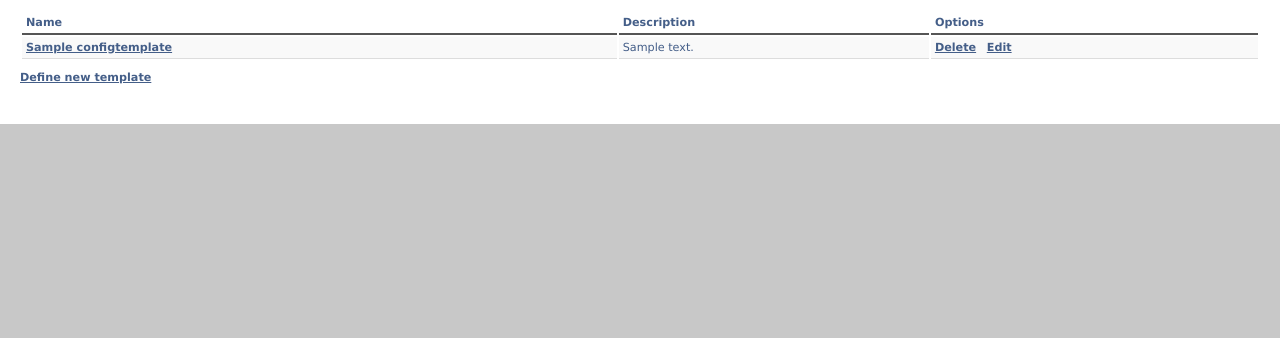
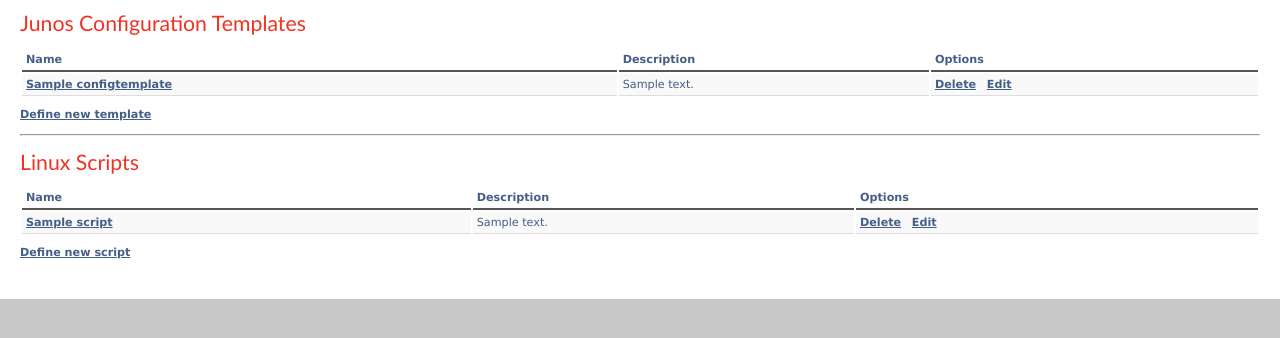
Before and after one commit to Juniper/wistar, a Django app: page /templates/ in a window 1280 px wide. Shown: the part 140-478 px from the top of the page. Run offline with Django 3.2, Linux system fonts and the light colour scheme; tables that the repository leaves empty hold one stand-in row (values such as "Sample post").

Commit message:
starting linux script management support

```diff
--- a/ajax/urls.py
+++ b/ajax/urls.py
@@ -11,6 +11,7 @@ urlpatterns = patterns('',
                        url(r'^preconfigLinuxDomain/$', views.preconfig_linux_domain, name='preconfigLinuxDomain'),
                        url(r'^getJunosConfig/$', views.get_junos_config, name='getJunosConfig'),
                        url(r'^getConfigTemplates/$', views.get_config_templates, name='getConfigTemplates'),
+
                        url(r'^applyConfigTemplate/$', views.apply_config_template, name='applyConfigTemplate'),
                        url(r'^applyJunosSetConfig/$', views.apply_junos_set_config, name='applyJunosSetConfig'),
                        url(r'^getJunosStartupState/$', views.get_junos_startup_state, name='getJunosStartupState'),
@@ -38,4 +39,6 @@ urlpatterns = patterns('',
                        url(r'^checkIp/$', views.check_ip, name='check_ip'),
                        url(r'^executeLinuxAutomation/$', views.execute_linux_automation, name='execute_linux_automation'),
                        url(r'^executeJunosAutomation/$', views.execute_junos_automation, name='execute_junos_automation'),
+                       url(r'^getScripts/$', views.get_scripts, name='get_scripts'),
+                       url(r'^pushScript/$', views.push_script, name='push_script'),
                        )
--- a/common/lib/osUtils.py
+++ b/common/lib/osUtils.py
@@ -105,7 +105,7 @@ def is_image_thin_provisioned(image_path):
 def remove_instance(instance_path):
     rv = 0
     if check_is_linux():
-        if os.exists(instance_path):
+        if os.path.exists(instance_path):
             os.remove(instance_path)
     else:
         rv = os.system("vboxmanage closemedium disk \"" + instance_path  + "\" --delete")
--- a/templates/models.py
+++ b/templates/models.py
@@ -15,15 +15,45 @@ class ConfigTemplate(models.Model):
         verbose_name = 'ConfigTemplate'
         verbose_name_plural = 'configTemplates'
 
+
 class ConfigTemplateForm(ModelForm):
     description = forms.CharField(widget=forms.Textarea(attrs={'rows': '2'}))
-    template = forms.CharField(widget=forms.Textarea(attrs={'rows': '20', 'title' : 'Configuration Template' }))
+    template = forms.CharField(widget=forms.Textarea(attrs={'rows': '20', 'title': 'Configuration Template' }))
 
     class Meta:
         model = ConfigTemplate
         fields = ['name', 'description', 'template']
 
+
 class ConfigTemplateUpdate(UpdateView):
     model = ConfigTemplate
     fields = ['name', 'description', 'template']
     template_name_suffix = '_update_form'
+
+
+class Script(models.Model):
+    name = models.CharField(max_length=32)
+    description = models.TextField()
+    script = models.TextField()
+    destination = models.CharField(max_length=256)
+    created = models.DateTimeField(auto_now_add=True)
+    modified = models.DateTimeField(auto_now=True, auto_now_add=True)
+
+    class Meta:
+        verbose_name = 'script'
+        verbose_name_plural = 'scripts'
+
+
+class ScriptForm(ModelForm):
+    description = forms.CharField(widget=forms.Textarea(attrs={'rows': '3'}))
+    script = forms.CharField(widget=forms.Textarea(attrs={'rows': '40', 'title': 'Script'}))
+
+    class Meta:
+        model = Script
+        fields = ['name', 'description',  'destination', 'script']
+
+
+class ScriptUpdate(UpdateView):
+    model = Script
+    fields = ['name', 'description', 'destination', 'script']
+    template_name_suffix = '_update_form'
--- a/templates/templates/configTemplates/index.html
+++ b/templates/templates/configTemplates/index.html
@@ -2,6 +2,7 @@
 {% extends "base.html" %}
 {% block title %}Wistar - Lab Rat - Home{% endblock %}
 {% block content %}
+<h2>Junos Configuration Templates</h2>
 <table>
     <tr>
         <th>Name</th>
@@ -21,4 +22,28 @@
 {% endfor %}
 </table>
 <a href='new/'>Define new template</a>
+<br/>
+<br/>
+<hr>
+<br/>
+<h2>Linux Scripts</h2>
+<table>
+    <tr>
+        <th>Name</th>
+        <th>Description</th>
+        <th>Options</th>
+    </tr>
+{% for script in script_list %}
+    <tr>
+        <td><a href='viewScript/{{ script.id }}'>{{ script.name }}</a> </td>
+        <td>{{ script.description }}</td>
+        <td>
+		<a href='deleteScript/{{ script.id }}'>Delete</a>
+        &nbsp;
+		<a href='editScript/{{ script.id }}'>Edit</a>
+	 </td>
+    </tr>
+{% endfor %}
+</table>
+<a href='newScript/'>Define new script</a>
 {% endblock %}
--- a/templates/urls.py
+++ b/templates/urls.py
@@ -5,7 +5,13 @@ from templates import views
 
 urlpatterns = patterns('',
                        url(r'^$', views.index, name='index'),
-                       url(r'^new/$', views.new, name='new'),
+                       url(r'^new/$', views.new_template, name='new'),
+                       url(r'^newScript/$', views.new_script, name='new_script'),
+                       url(r'^createScript/$', views.create_script, name='create_script'),
+                       url(r'^viewScript/(?P<script_id>\d+)/$', views.view_script, name='view_script'),
+                       url(r'^deleteScript/(?P<script_id>\d+)/$', views.delete_script, name='delete_script'),
+                       url(r'^editScript/(?P<script_id>\d+)/$', views.edit_script, name='edit_script'),
+                       url(r'^updateScript/$', views.update_script, name='update_script'),
                        url(r'^create/$', views.create, name='create'),
                        url(r'^update/$', views.update, name='update'),
                        url(r'^error/$', views.error, name='error'),
--- a/templates/views.py
+++ b/templates/views.py
@@ -4,19 +4,18 @@ from django.http import HttpResponseRedirect
 from templates.models import ConfigTemplate
 from templates.models import ConfigTemplateForm
 
-
-
-# FIXME = debug should be a global setting
-debug = True
+from templates.models import Script
+from templates.models import ScriptForm
 
 
 def index(request):
     template_list = ConfigTemplate.objects.all().order_by('modified')
-    context = {'template_list': template_list}
+    script_list = Script.objects.all().order_by('modified')
+    context = {'template_list': template_list, 'script_list': script_list}
     return render(request, 'configTemplates/index.html', context)
 
 
-def new(request):
+def new_template(request):
     template_form = ConfigTemplateForm()
     context = {'template_form': template_form}
     return render(request, 'configTemplates/new.html', context)
@@ -68,7 +67,6 @@ def detail(request, template_id):
 
 def delete(request, template_id):
     template = get_object_or_404(ConfigTemplate, pk=template_id)
-    template.filePath.delete()
     template.delete()
     return HttpResponseRedirect('/templates')
 
@@ -76,3 +74,59 @@ def delete(request, template_id):
 def error(request):
     context = {'error': "Unknown Error"}
     return render(request, 'configTemplates/error.html', context)
+
+
+def new_script(request):
+    script_form = ScriptForm()
+    context = {'script_form': script_form}
+    return render(request, 'scripts/new.html', context)
+
+
+def create_script(request):
+    script_form = ScriptForm(request.POST, request.FILES)
+    if script_form.is_valid():
+        print "Saving form"
+        script_form.save()
+        return HttpResponseRedirect('/templates')
+    else:
+        context = {'error': "Form isn't valid!"}
+        return render(request, 'configTemplates/error.html', context)
+
+
+def view_script(request, script_id):
+    script = get_object_or_404(Script, pk=script_id)
+    return render(request, 'scripts/details.html', {'script': script})
+
+
+def edit_script(request, script_id):
+    script = get_object_or_404(Script, pk=script_id)
+    script_form = ScriptForm(instance=script)
+    context = {'script_form': script_form, 'script': script}
+    return render(request, 'scripts/edit.html', context)
+
+
+def update_script(request):
+    try:
+        if "id" in request.POST:
+            script_id = request.POST['id']
+            script = get_object_or_404(Script, pk=script_id)
+            script.name = request.POST['name']
+            script.description = request.POST['description']
+            script.script= request.POST['script']
+            script.save()
+            return HttpResponseRedirect('/templates')
+        else:
+            return render(request, 'scripts/error.html', {
+                'error_message': "Invalid data in POST"
+            })
+
+    except KeyError:
+        return render(request, 'scripts/error.html', {
+            'error_message': "Invalid data in POST"
+        })
+
+
+def delete_script(request, script_id):
+    script = get_object_or_404(Script, pk=script_id)
+    script.delete()
+    return HttpResponseRedirect('/templates')
```
Also changed, not shown: ajax/templates/ajax/scriptOutput.html (added, +22 -0 lines), ajax/templates/ajax/scripts.html (added, +37 -0 lines), ajax/views.py (+33 -0 lines), common/lib/linuxUtils.py (+11 -0 lines), templates/templates/scripts/details.html (added, +54 -0 lines), templates/templates/scripts/edit.html (added, +39 -0 lines), templates/templates/scripts/new.html (added, +38 -0 lines), topologies/templates/topologies/edit.html (+74 -1 lines).
